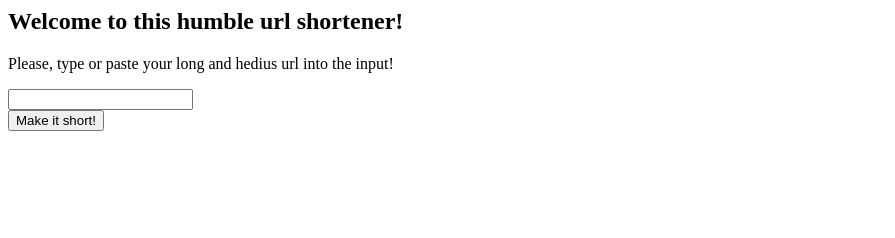
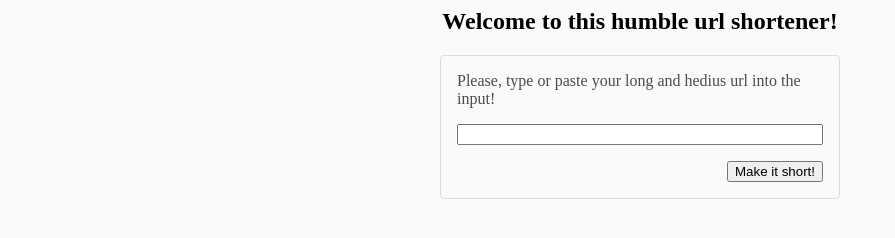
Before and after one commit to autrera/url-shortener, a plain HTML site: page index.html in a window 1280 px wide. Shown: the whole page, without its empty margins (0-895 px from the left). Drawn offline with Linux system fonts and the light colour scheme.

Commit message:
Add basics styles to the markup

```diff
--- a/index.html
+++ b/index.html
@@ -2,6 +2,35 @@
     <head>
         <title>URL Shortener Service</title>
         <style>
+            body {
+                font-size: 16px;
+                background: #fafafa;
+            }
+            #main {
+                width: 400px;
+                margin: 0 auto;
+            }
+            .welcome {
+                text-align: center;
+            }
+            .box {
+                border: 1px solid rgba(0, 0, 0, 0.12);
+                padding: 1rem;
+                border-radius: 0.25rem;
+            }
+            .box__instructions {
+                color:rgba(0, 0, 0, 0.70);
+                margin-top: 0;
+            }
+            .box__input {
+                width: 100%;
+            }
+            .box__button-container {
+                text-align: right;
+                margin-top: 1rem;
+            }
+            .box__button {
+            }
         </style>
     </head>
     <body>
```
